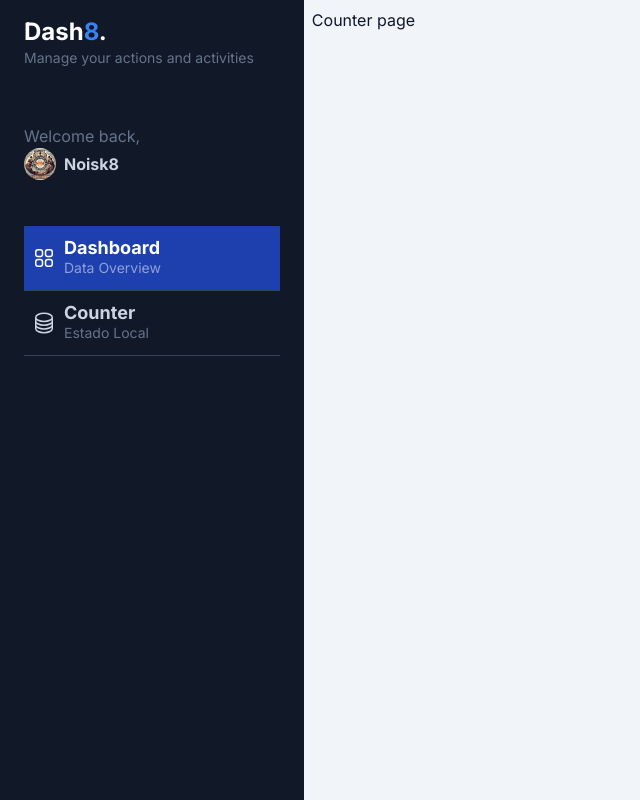
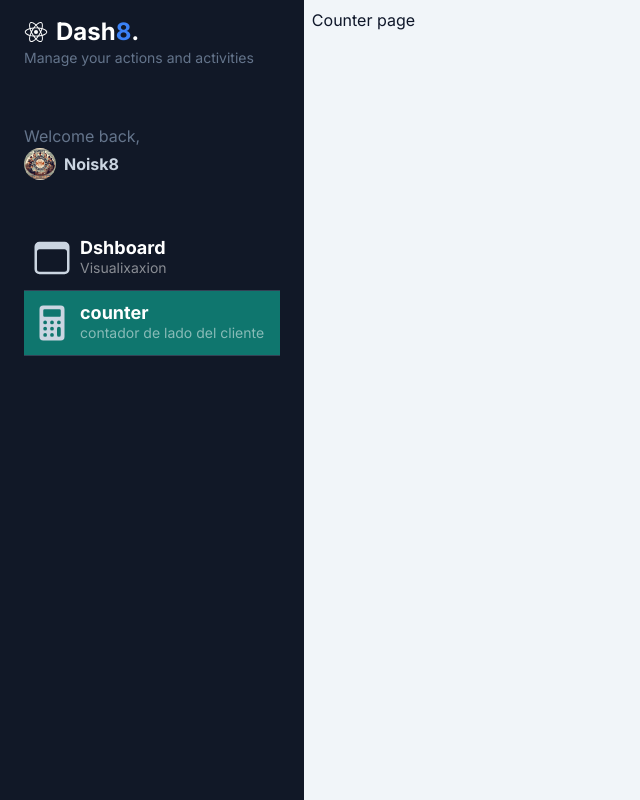
Before and after one commit to Noisk8/nextjs-dasboard, a Next.js app: page /dashboard/counter in a window 1280 px wide. Shown: the whole page, without its empty margins (0-640 px from the left). Built offline with nearby package versions, Linux system fonts and the light colour scheme.

Commit message:
sidebar active path

```diff
--- a/next.config.js
+++ b/next.config.js
@@ -1,4 +1,15 @@
 /** @type {import('next').NextConfig} */
-const nextConfig = {}
+const nextConfig = {
+    images:{
+        remotePatterns:[
+
+            {
+            protocol:'https',
+            hostname:'images.unplash.com'
+        },
+    ]
+
+    }
+}
 
 module.exports = nextConfig
--- a/src/app/components/Sidebar.tsx
+++ b/src/app/components/Sidebar.tsx
@@ -1,5 +1,27 @@
 import React from 'react'
 import Image from 'next/image'
+
+import {IoBrowsersOutline, IoCalculator, IoLogoReact} from 'react-icons/io5'
+import { SidebarMenuItem } from './SidebarMenuItem'
+
+
+const menuItems =[{
+
+    path:'/dashboard/main',
+    icon: <IoBrowsersOutline size={40} />,
+    title: 'Dshboard',
+    subTitle:'Visualixaxion'
+},
+
+{
+    path:'/dashboard/counter',
+    icon: <IoCalculator   size={40} />,
+    title: 'counter',
+    subTitle:'contador de lado del cliente'
+},
+
+
+]
 
 export const Sidebar = () => {
   return (
@@ -8,7 +30,10 @@ export const Sidebar = () => {
 
     className="bg-gray-900 min-h-screen z-10 text-slate-300 w-64  left-0 h-screen overflow-y-scroll">
     <div id="logo" className="my-4 px-6">
-     <h1 className="text-lg md:text-2xl font-bold text-white">Dash<span className="text-blue-500">8</span>.</h1>
+     <h1 className=" flex items-center text-lg md:text-2xl font-bold text-white">
+
+        <IoLogoReact  className="mr-2"/>
+        Dash<span className="text-blue-500">8</span>.</h1>
      <p className="text-slate-500 text-sm">Manage your actions and activities</p>
     </div>
     <div id="profile" className="px-6 py-10">
@@ -25,29 +50,16 @@ export const Sidebar = () => {
 
 
     <div id="nav" className="w-full px-6">
-     <a href="#" className="w-full px-2 inline-flex space-x-2 items-center border-b border-slate-700 py-3 bg-blue-800 hover:bg-white/5 transition ease-linear duration-150">
-         <div>
-             <svg xmlns="http://www.w3.org/2000/svg" fill="none" viewBox="0 0 24 24" strokeWidth="1.5" stroke="currentColor" className="w-6 h-6 text-white">
-                 <path strokeLinecap="round" strokeLinejoin="round" d="M3.75 6A2.25 2.25 0 016 3.75h2.25A2.25 2.25 0 0110.5 6v2.25a2.25 2.25 0 01-2.25 2.25H6a2.25 2.25 0 01-2.25-2.25V6zM3.75 15.75A2.25 2.25 0 016 13.5h2.25a2.25 2.25 0 012.25 2.25V18a2.25 2.25 0 01-2.25 2.25H6A2.25 2.25 0 013.75 18v-2.25zM13.5 6a2.25 2.25 0 012.25-2.25H18A2.25 2.25 0 0120.25 6v2.25A2.25 2.25 0 0118 10.5h-2.25a2.25 2.25 0 01-2.25-2.25V6zM13.5 15.75a2.25 2.25 0 012.25-2.25H18a2.25 2.25 0 012.25 2.25V18A2.25 2.25 0 0118 20.25h-2.25A2.25 2.25 0 0113.5 18v-2.25z" />
-               </svg>
 
-         </div>
-         <div className="flex flex-col">
-             <span className="text-lg font-bold leading-5 text-white">Dashboard</span>
-             <span className="text-sm text-white/50 hidden md:block">Data Overview</span>
-         </div>
-     </a>
-     <a href="#" className="w-full px-2 inline-flex space-x-2 items-center border-b border-slate-700 py-3 hover:bg-white/5 transition ease-linear duration-150">
-         <div>
-             <svg xmlns="http://www.w3.org/2000/svg" fill="none" viewBox="0 0 24 24" strokeWidth="1.5" stroke="currentColor" className="w-6 h-6">
-                 <path strokeLinecap="round" strokeLinejoin="round" d="M20.25 6.375c0 2.278-3.694 4.125-8.25 4.125S3.75 8.653 3.75 6.375m16.5 0c0-2.278-3.694-4.125-8.25-4.125S3.75 4.097 3.75 6.375m16.5 0v11.25c0 2.278-3.694 4.125-8.25 4.125s-8.25-1.847-8.25-4.125V6.375m16.5 0v3.75m-16.5-3.75v3.75m16.5 0v3.75C20.25 16.153 16.556 18 12 18s-8.25-1.847-8.25-4.125v-3.75m16.5 0c0 2.278-3.694 4.125-8.25 4.125s-8.25-1.847-8.25-4.125" />
-               </svg>
-         </div>
-         <div className="flex flex-col">
-             <span className="text-lg text-slate-300 font-bold leading-5">Counter</span>
-             <span className="text-sm text-slate-500 hidden md:block">Estado Local</span>
-         </div>
-     </a>
+        {
+
+            menuItems.map(item => (
+
+                <SidebarMenuItem
+
+                key= {item.path} {...item}/>
+            ))
+        }
 
 
 
--- /dev/null
+++ b/src/app/components/SidebarMenuItem.tsx
@@ -0,0 +1,39 @@
+'use client';
+
+import React from 'react'
+import Link from 'next/link';
+import { usePathname } from 'next/navigation';
+import { title } from 'process';
+
+interface Props{
+
+    path: string;
+    icon: JSX.Element;
+    title: string;
+    subTitle: string;
+}
+
+export const SidebarMenuItem = ({ title, path, icon, subTitle}: Props) => {
+
+
+const currentPath =usePathname();
+
+
+
+  return (
+    <Link href={path}
+
+    className={` w-full px-2 inline-flex space-x-2 items-center border-b border-slate-700 py-3       hover:bg-white/5 transition ease-linear duration-150
+    ${currentPath === path ? 'bg-teal-700': ''}
+    `}>
+    <div>
+       {icon}
+
+    </div>
+    <div className="flex flex-col">
+        <span className="text-lg font-bold leading-5 text-white">{ title }</span>
+        <span className="text-sm text-white/50 hidden md:block">{ subTitle}</span>
+    </div>
+</Link>
+  )
+}
--- /dev/null
+++ b/src/app/dashboard/main/page.tsx
@@ -0,0 +1,8 @@
+
+export default function MainPage() {
+  return (
+    <div>
+      <h1>Hello Page</h1>
+    </div>
+  );
+}
```
Also changed, not shown: package.json (+5 -4 lines), 1 other file (tests, documents, lock files or other folders).
